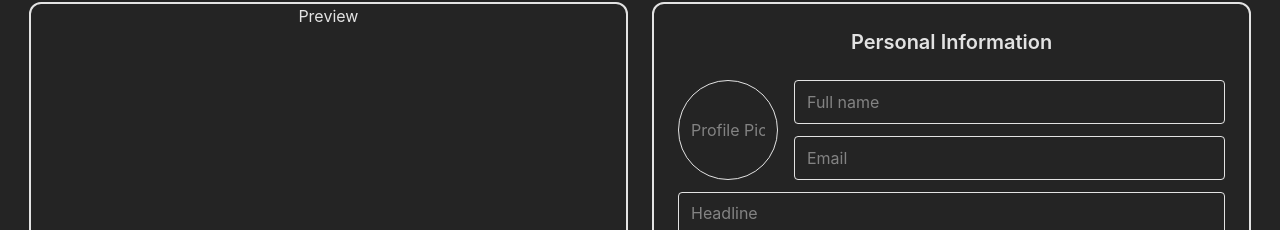
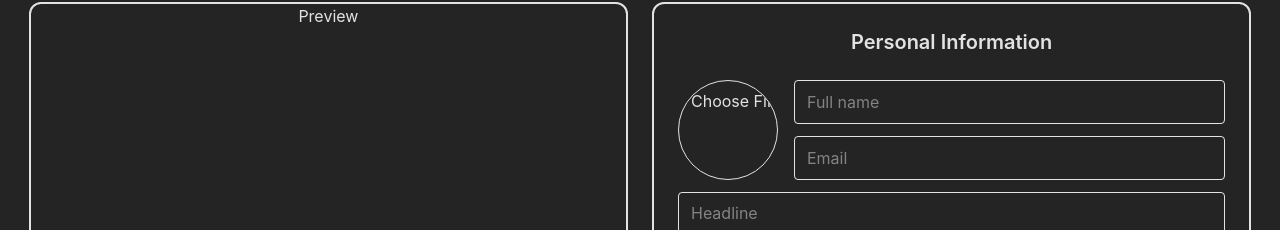
Before and after one commit to Subhranshu-Lenka/React-Resume-Builder, a React (Vite) app: page /builder in a window 1280 px wide. Shown: the part 111-341 px from the top of the page. Built offline with nearby package versions, Linux system fonts and the light colour scheme; no server answers.

Commit message:
adding file input for profile photo

```diff
--- a/src/components/Forms/ResumeBuilderForm/MainForm.jsx
+++ b/src/components/Forms/ResumeBuilderForm/MainForm.jsx
@@ -12,22 +12,27 @@ import { zodResolver } from "@hookform/resolvers/zod";
 
 function MainForm() {
   const methods = useForm({
-    // resolver: zodResolver(resumeSchema),
-    // mode: "onSubmit",
+    resolver: zodResolver(resumeSchema),
+    mode: "onSubmit",
     defaultValues: {
       name: "",
       email: "",
+      photo: "",
       headline: "",
       profileLink: "",
       address: "",
       profileSummary: "",
       skills: [{ name: "" }],
+      education: [{ degree: "", institution: "", graduationDate: "" }],
       experience: [
-        { company: "", role: "", startDate: "", endDate: "", description: "" },
+        // { company: "", role: "", startDate: "", endDate: "", description: "" }, //optional : experience not required
       ],
-      education: [{ degree: "", institution: "", graduationDate: "" }],
-      project: [{ name: "", description: "", link: "" }],
-      certification: [{ name: "", issuedBy: "", link: "" }],
+      project: [
+        // { name: "", description: "", link: "" } //optional : project not required
+      ],
+      certification: [
+        // { name: "", issuedBy: "", link: "" }  //optional : certification not required
+      ],
     },
   });
 
--- a/src/components/Forms/ResumeBuilderForm/SubComponents/PersonalInfoForm.jsx
+++ b/src/components/Forms/ResumeBuilderForm/SubComponents/PersonalInfoForm.jsx
@@ -24,7 +24,26 @@ function PersonalInfoForm() {
                 <h2 className="text-xl font-semibold mb-3">Personal Information</h2>
                 <div className="grid grid-cols-[auto_1fr] gap-4 field-container">
                     <input
-            {...register("photo")}
+                        type="file"
+                        accept="image/*"
+                        {...register("photo", {
+                            required: false,
+                            validate: (files) => {
+                                if (files && files.length > 0) {
+                                    const file = files[0];
+                                    const validType = ["image/jpeg", "image/png", "image/jpg"];
+                                    if (!validType, include(file.type)) {
+                                        return "Only JPG, JPEG, & PNG images are allowed."
+                                    }
+
+                                    if (file.size > 2 * 1024 * 1024) {
+                                        return "File size must be less than 2 MB."
+                                    }
+                                }
+                                return true;
+                            },
+                        })}
+
                         placeholder="Profile Pic"
                         className="border rounded-[50%] px-3 py-2 aspect-square w-30 sm:w-20 md:w-25"
                     />
--- a/src/components/Forms/ZodSchemas/resumeSchema.zod.js
+++ b/src/components/Forms/ZodSchemas/resumeSchema.zod.js
@@ -7,6 +7,10 @@ const resumeSchema = z.object({
     .max(100, "Name too long"),
 
   email: z.email("Invalid email address"),
+
+  photo: z.any()
+    .refine((fileList) => fileList[0] instanceof File, "Please upload a valid file")
+    .optional(),
 
   headline: z
     .string()
```
Lines whose indentation alone changed are shown as unchanged.
